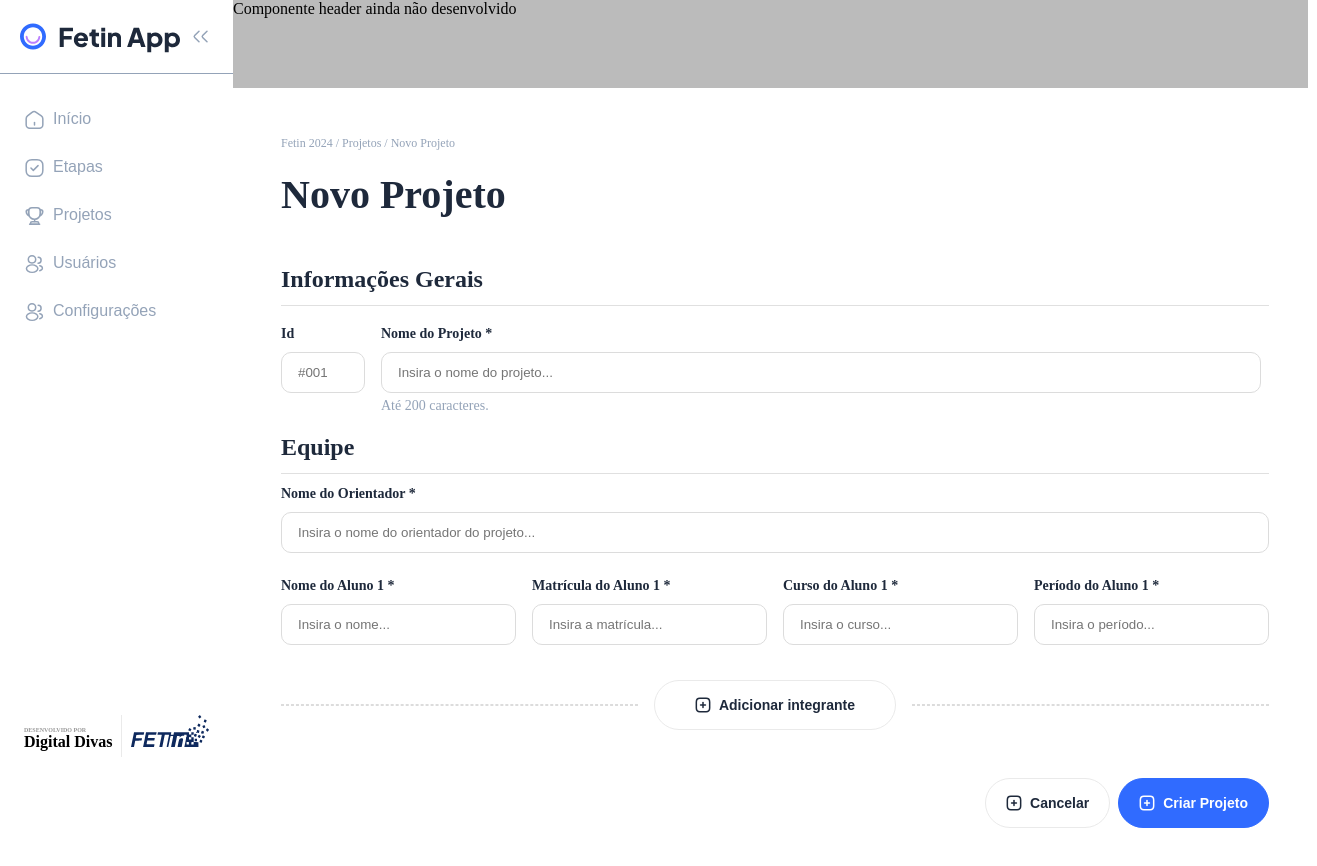
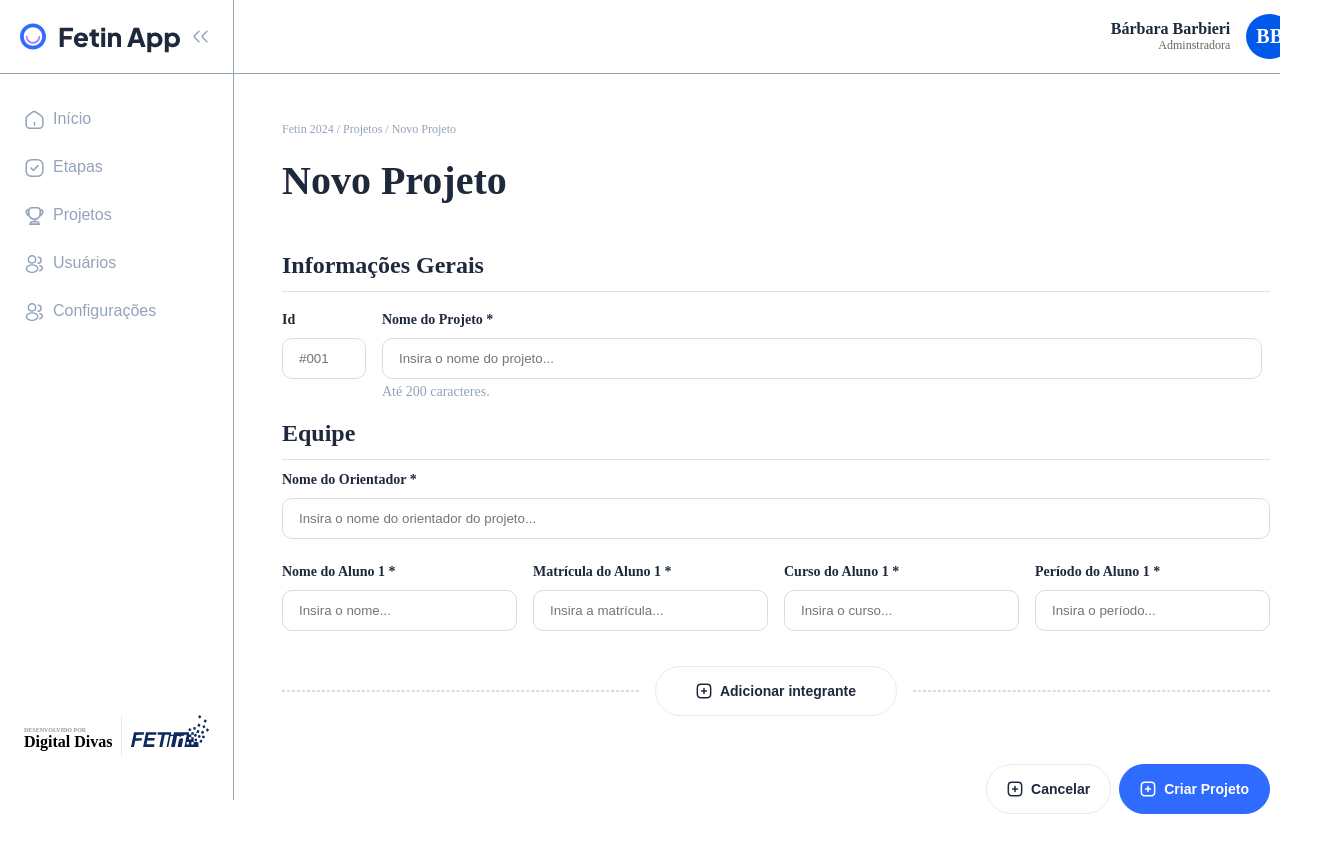
Before and after one commit to Yvessrib/digital-divas-front, a React (Vite) app: page / in a window 1280 px wide. Shown: the top 866 px of the page, 1317 px wide, since content can reach past the window. Built offline with nearby package versions, Linux system fonts and the light colour scheme.

Commit message:
feat: componente header
Desenvolvimento do componente header, ainda completamente estático

```diff
--- a/src/components/header/index.tsx
+++ b/src/components/header/index.tsx
@@ -1,9 +1,17 @@
-import { HeaderContainer } from './style'
+import { HeaderContainer, HeaderIcon, HeaderInfo, HeaderUser } from './style'
 
 export function Header() {
   return (
     <HeaderContainer>
-      <span>Componente header ainda não desenvolvido</span>
+      <HeaderInfo>
+        <HeaderUser>
+          <span>Bárbara Barbieri</span>
+          <span>Adminstradora</span>
+        </HeaderUser>
+        <HeaderIcon>
+          <span>BB</span>
+        </HeaderIcon>
+      </HeaderInfo>
     </HeaderContainer>
   )
 }
--- a/src/components/header/style.ts
+++ b/src/components/header/style.ts
@@ -1,7 +1,47 @@
 import styled from 'styled-components'
 
 export const HeaderContainer = styled.div`
-  height: 88px;
-  width: 1075px;
-  background-color: #bbbbbb;
+  height: 74px;
+  border-bottom: 1px solid #94a3b8;
+  align-items: center;
+  display: flex;
+  flex-direction: row;
+  justify-content: flex-end;
 `
+
+export const HeaderInfo = styled.div`
+  display: flex;
+  align-items: center;
+  gap: 16px;
+  margin-right: 25px;
+`
+
+export const HeaderUser = styled.div`
+  display: flex;
+  flex-direction: column;
+  text-align: end;
+
+  span:nth-child(1) {
+    font-size: 16px;
+    color: #1e293b;
+    font-weight: bold;
+  }
+
+  span:nth-child(2) {
+    font-size: 12px;
+    color: #656565;
+    font-weight: 500;
+  }
+`
+
+export const HeaderIcon = styled.div`
+  font-size: 20px;
+  font-weight: bold;
+  color: #fff;
+  background-color: #0159ea;
+  border-radius: 100%;
+  display: flex;
+  align-items: center;
+
+  padding: 11px 10px;
+`
--- a/src/components/sideBar/styles.ts
+++ b/src/components/sideBar/styles.ts
@@ -4,6 +4,7 @@ export const SideBarContainer = styled.div`
   width: 250px;
   height: 100vh;
   position: sticky;
+  border-right: 1px solid #94a3b8;
 `
 export const SideBarHeader = styled.div`
   display: flex;
--- a/src/pages/admin/projectsSignIn/styles.ts
+++ b/src/pages/admin/projectsSignIn/styles.ts
@@ -3,6 +3,7 @@ import { styled } from 'styled-components'
 export const PageContainer = styled.div`
   display: flex;
   flex-direction: row;
+  overflow: hidden;
 `
 
 export const ProjectsContainer = styled.div`
```
